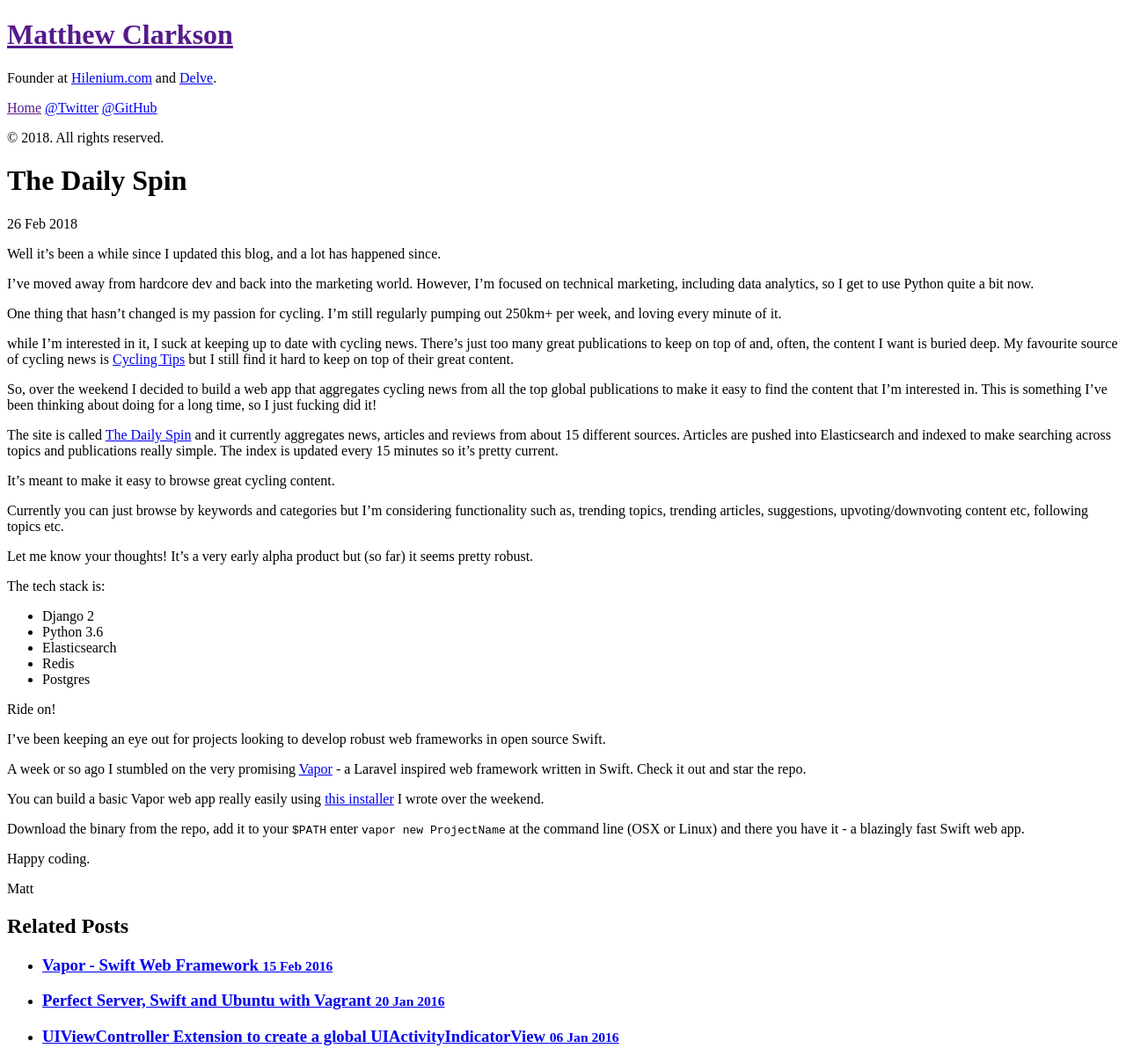
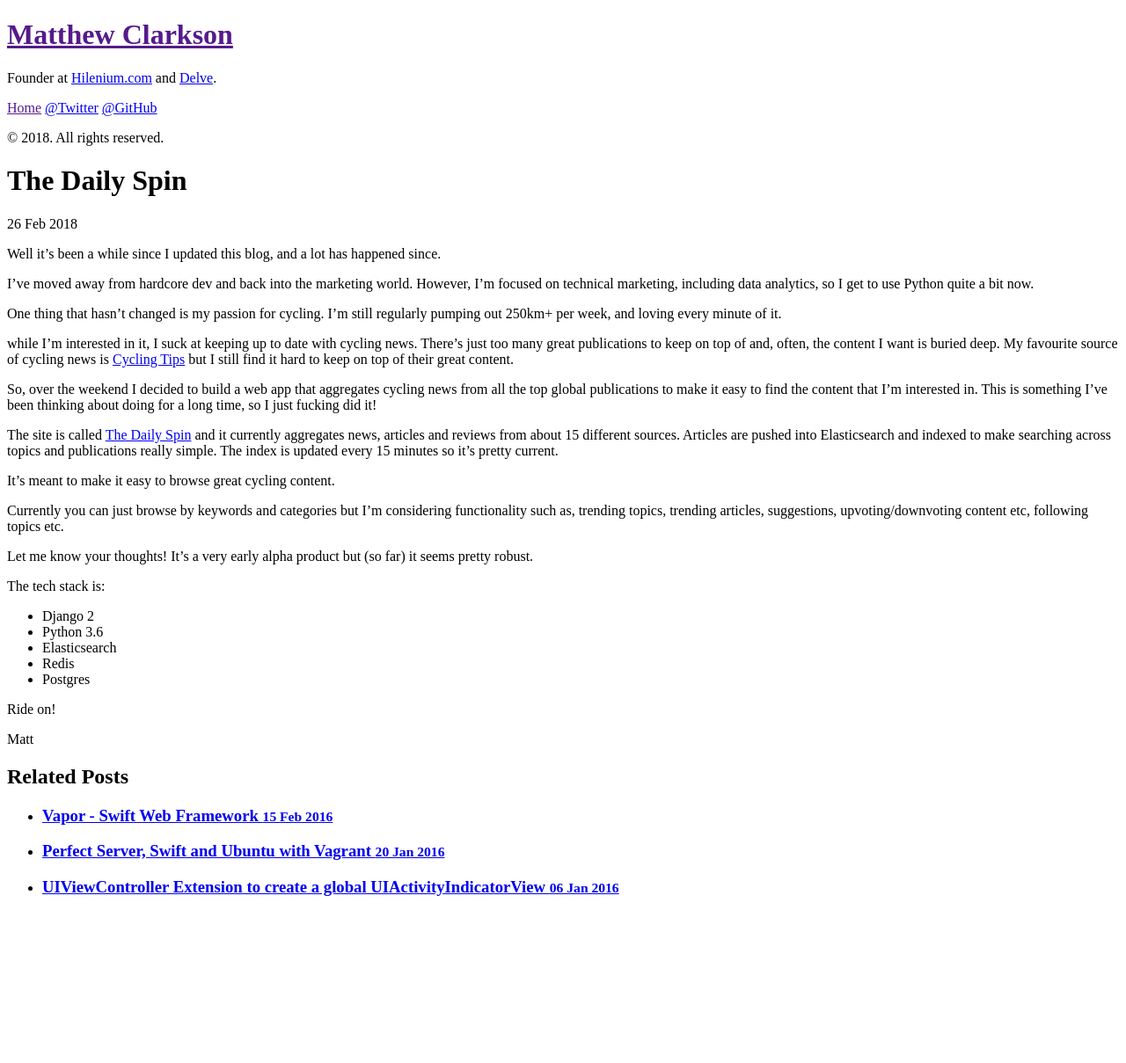
Before and after one commit to mpclarkson/mpclarkson.github.io, a Jekyll site: the page built from _posts/2018-02-26-daily-spin.md, in a window 1280 px wide. Shown: the whole page at 88% size. Built offline with Jekyll 4.4.1, drawn with Linux system fonts in a browser that asks for light colours; comment, search, counter and statistics services are not loaded; after the commit the page ends 1039 px from its top, so only the background shows below that.

Commit message:
daily spin

```diff
--- a/_posts/2018-02-26-daily-spin.md
+++ b/_posts/2018-02-26-daily-spin.md
@@ -31,24 +31,4 @@
 
 Ride on!
 
-
-
-
-
-
-
-
-I've been keeping an eye out for projects looking to develop robust web frameworks in open source Swift.
-
-A week or so ago I stumbled on the very promising [Vapor](https://github.com/tannernelson/vapor) - a Laravel inspired web
-framework written in Swift. Check it out and star the repo.
-
-You can build a basic Vapor web app really easily using [this installer](https://github.com/mpclarkson/vapor-installer)
-I wrote over the weekend.
-
-Download the binary from the repo, add it to your `$PATH` enter `vapor new ProjectName` at the command line (OSX or Linux)
-and there you have it - a blazingly fast Swift web app.
-
-Happy coding.
-
 Matt
```
